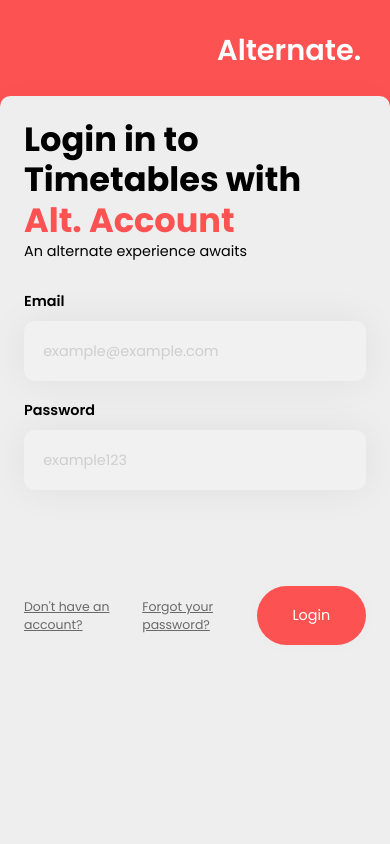
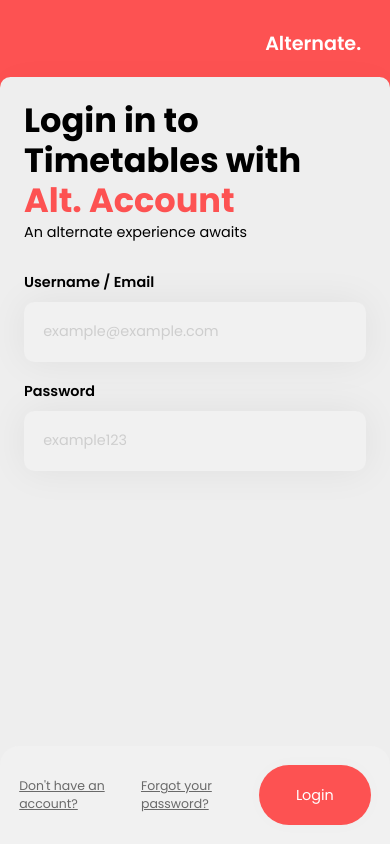
Before and after one commit to Alt-Developers/CentralAuthentication, a React (Vite) app: page /login/timetables in a window 390 px wide. Built offline with nearby package versions, Linux system fonts and the light colour scheme; a web font is replaced by a local one.

Commit message:
Authentication v2 | Development 13/10/2022

```diff
--- a/src/pages/Login.tsx
+++ b/src/pages/Login.tsx
@@ -67,7 +67,7 @@ const Login: React.FC<{ allowedServies: string[] }> = props => {
           </div>
 
           <div className="login__fieldContainer">
-            <p>Email</p>
+            <p>Username / Email</p>
             <input
               type="text"
               placeholder="example@example.com"
--- a/src/pages/Signup.tsx
+++ b/src/pages/Signup.tsx
@@ -44,6 +44,9 @@ const Signup = () => {
         })
           .then((res: AxiosResponse) => {
             console.log(res);
+            if (res.status === 200) {
+              window.location.href = `https://authentication.altdevelopers.dev/login/${service}`;
+            }
             resolve("Success");
           })
           .catch((err: Error | AxiosError) =>
@@ -170,7 +173,7 @@ const Signup = () => {
           <Link to="/login/timetables">Already have an account?</Link>
 
           <button type="submit" className="login__submit">
-            Login
+            Signup
           </button>
         </div>
       </form>
--- a/src/sass/main.css
+++ b/src/sass/main.css
@@ -80,7 +80,7 @@ body {
     font-weight: 600; }
     @media only screen and (max-width: 56.25em) {
       .background__logo {
-        font-size: 3rem; } }
+        font-size: 2rem; } }
   .background__copy {
     position: fixed;
     bottom: 3rem;
@@ -90,6 +90,9 @@ body {
     font-size: 1.5rem;
     width: 20vw;
     text-align: right; }
+    @media only screen and (max-width: 56.25em) {
+      .background__copy {
+        display: none; } }
 
 h1 {
   font-size: 3rem; }
@@ -116,9 +119,10 @@ p {
   @media only screen and (max-width: 56.25em) {
     .login__floater {
       width: 100%;
-      margin: 10rem 0rem 0rem 0rem;
+      margin: 8rem 0rem 0rem 0rem;
       padding: 2.5rem;
-      overflow-y: scroll; } }
+      overflow-y: scroll;
+      position: static; } }
   .login__floater h1 {
     line-height: 120%;
     font-size: 3.5rem; }
@@ -155,6 +159,16 @@ p {
   display: flex;
   align-items: center;
   margin-top: 10rem; }
+  @media only screen and (max-width: 56.25em) {
+    .login__submitContainer {
+      position: fixed;
+      bottom: 0 !important;
+      left: 0 !important;
+      width: 100vw;
+      padding: 2rem;
+      background-color: var(--light-2);
+      margin: none;
+      border-radius: 2rem 2rem 0 0; } }
   .login__submitContainer a {
     font-size: 1.3rem;
     color: var(--light-text);
@@ -211,7 +225,8 @@ p {
   @media only screen and (max-width: 56.25em) {
     .signup__fieldGrid {
       grid-template-columns: 1fr;
-      gap: 0; } }
+      gap: 0;
+      padding-bottom: 12rem; } }
   .signup__fieldGrid input {
     width: 100%; }
 
--- a/src/sass/pages/_signup.scss
+++ b/src/sass/pages/_signup.scss
@@ -7,6 +7,7 @@
     @include respond(phone) {
       grid-template-columns: 1fr;
       gap: 0;
+      padding-bottom: 12rem;
     }
 
     input {
```
Also changed, not shown: src/sass/base/_base.scss (+6 -1 lines), src/sass/pages/_login.scss (+13 -1 lines).
